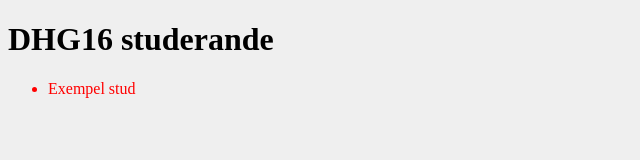
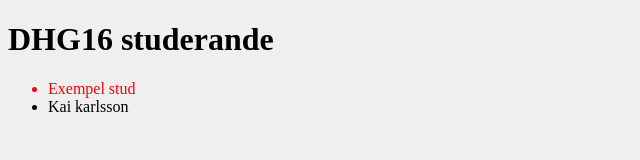
Before and after one commit to ogankka/dhg16-forkovn, a plain HTML site: page index.html in a window 1280 px wide. Shown: the full height of the page, 0-640 px from the left. Drawn offline with Linux system fonts and the light colour scheme.

Commit message:
Update index.html

```diff
--- a/index.html
+++ b/index.html
@@ -10,6 +10,7 @@
       <h1>DHG16 studerande</h1>
 <ul>
   <li class="exempel-stud">Exempel stud</li>
+  <li class="kai-stud">Kai karlsson</li>
 </ul>
 </body>
 </html>
```
